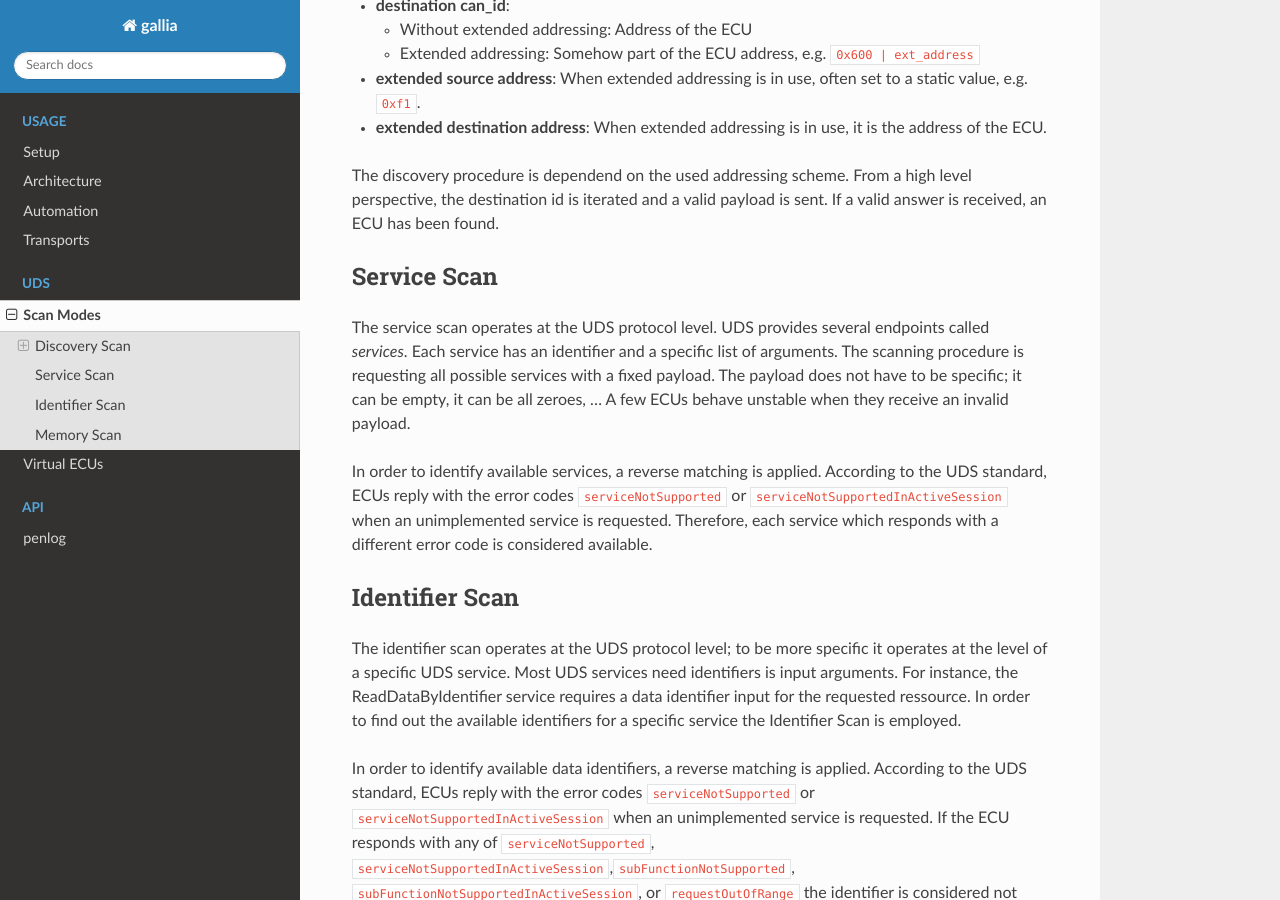
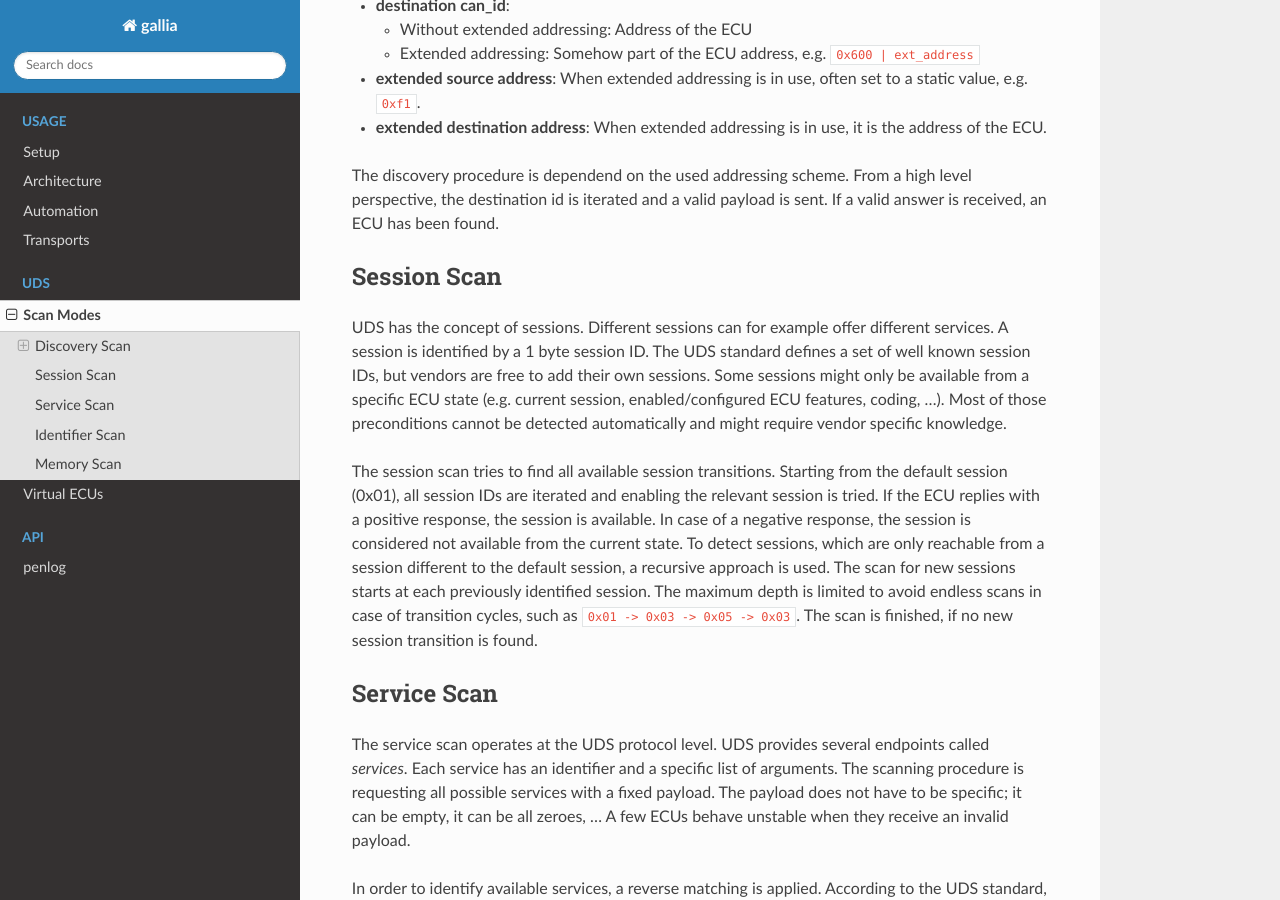
Before and after one commit to Fraunhofer-AISEC/gallia, a Sphinx documentation site: the page built from docs/uds/scan_modes.md, in a window 1280 px wide and 900 px high, scrolled down 2625 px. Built offline with Sphinx 7.4.7 and the Read the Docs theme 2.0.0, drawn with Linux system fonts in a browser that asks for light colours; pages that are not in the unit, such as notebooks, are missing from menus.

Commit message:
docs: Document scan-sessions

```diff
--- a/docs/uds/scan_modes.md
+++ b/docs/uds/scan_modes.md
@@ -99,6 +99,24 @@ The discovery procedure is dependend on the used addressing scheme.
 From a high level perspective, the destination id is iterated and a valid payload is sent.
 If a valid answer is received, an ECU has been found.
 
+## Session Scan
+
+UDS has the concept of sessions.
+Different sessions can for example offer different services.
+A session is identified by a 1 byte session ID.
+The UDS standard defines a set of well known session IDs, but vendors are free to add their own sessions.
+Some sessions might only be available from a specific ECU state (e.g. current session, enabled/configured ECU features, coding, ...).
+Most of those preconditions cannot be detected automatically and might require vendor specific knowledge.
+
+The session scan tries to find all available session transitions.
+Starting from the default session (0x01), all session IDs are iterated and enabling the relevant session is tried.
+If the ECU replies with a positive response, the session is available.
+In case of a negative response, the session is considered not available from the current state.
+To detect sessions, which are only reachable from a session different to the default session, a recursive approach is used.
+The scan for new sessions starts at each previously identified session.
+The maximum depth is limited to avoid endless scans in case of transition cycles, such as `0x01 -> 0x03 -> 0x05 -> 0x03`.
+The scan is finished, if no new session transition is found.
+
 ## Service Scan
 
 The service scan operates at the UDS protocol level.
```
